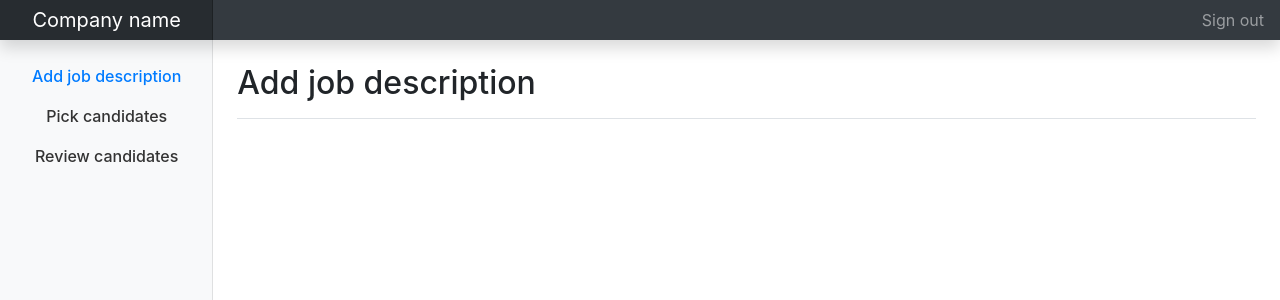
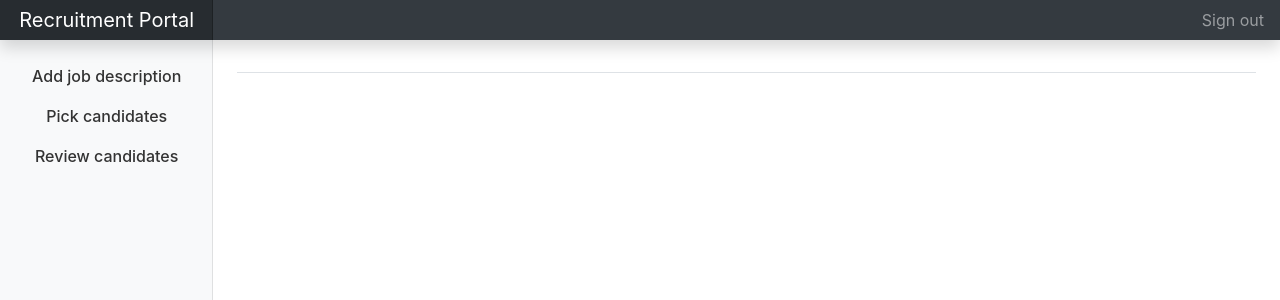
Before and after one commit to wwcode-hackathon3/diversified-recruitment, a React (Create React App) app: page / in a window 1280 px wide. Shown: the top 300 px of the page. Built offline with nearby package versions, Linux system fonts and the light colour scheme.

Commit message:
Router: Add basic routing for the 3 pages

```diff
--- a/package.json
+++ b/package.json
@@ -6,6 +6,7 @@
     "bootstrap": "^4.1.3",
     "react": "^16.4.1",
     "react-dom": "^16.4.1",
+    "react-router-dom": "^4.3.1",
     "react-scripts": "1.1.4"
   },
   "scripts": {
--- a/src/App.js
+++ b/src/App.js
@@ -1,12 +1,32 @@
 import React, { Component } from 'react';
+import { BrowserRouter as Router, Route, Link } from "react-router-dom";
 import './App.css';
+
+const AddJobDescription = () => (
+  <div>
+    <h1>Add job description</h1>
+  </div>
+);
+
+const PickCandidates = () => (
+  <div>
+    <h1>Pick candidates</h1>
+  </div>
+);
+
+const ReviewCandidates = () => (
+  <div>
+    <h1>Review candidates</h1>
+  </div>
+);
 
 class App extends Component {
   render() {
     return (
+      <Router>
         <div className="App">
           <nav className="navbar navbar-dark fixed-top bg-dark flex-md-nowrap p-0 shadow">
-          <a className="navbar-brand col-sm-3 col-md-2 mr-0" href="#">Company name</a>
+            <a className="navbar-brand col-sm-3 col-md-2 mr-0" href="#">Recruitment Portal</a>
             <ul className="navbar-nav px-3">
               <li className="nav-item text-nowrap">
                 <a className="nav-link" href="#">Sign out</a>
@@ -19,19 +39,19 @@ class App extends Component {
                 <div className="sidebar-sticky">
                   <ul className="nav flex-column">
                     <li className="nav-item">
-                    <a className="nav-link active" href="#">
+                      <Link to="/add-job-description" className="nav-link">
                         Add job description <span className="sr-only">(current)</span>
-                    </a>
+                      </Link>
                     </li>
                     <li className="nav-item">
-                    <a className="nav-link" href="#">
+                      <Link to="/pick-candidates" className="nav-link">
                         Pick candidates
-                    </a>
+                      </Link>
                     </li>
                     <li className="nav-item">
-                    <a className="nav-link" href="#">
+                      <Link to="/review-candidates" className="nav-link">
                         Review candidates
-                    </a>
+                      </Link>
                     </li>
                   </ul>
                 </div>
@@ -40,12 +60,20 @@ class App extends Component {
               <main role="main" className="col-md-9 ml-sm-auto col-lg-10 px-4">
                 <div
                   className="d-flex justify-content-between flex-wrap flex-md-nowrap align-items-center pt-3 pb-2 mb-3 border-bottom">
-                <h1 className="h2">Add job description</h1>
+                  {/*<Route exact path="/" component={Home} />*/}
+                  <Route path="/add-job-description" component={AddJobDescription} />
+                  <Route path="/pick-candidates" component={PickCandidates} />
+                  <Route path="/review-candidates" component={ReviewCandidates} />
                 </div>
               </main>
+
+
+
+
             </div>
           </div>
         </div>
+      </Router>
     );
   }
 }
```
Lines whose indentation alone changed are shown as unchanged.
